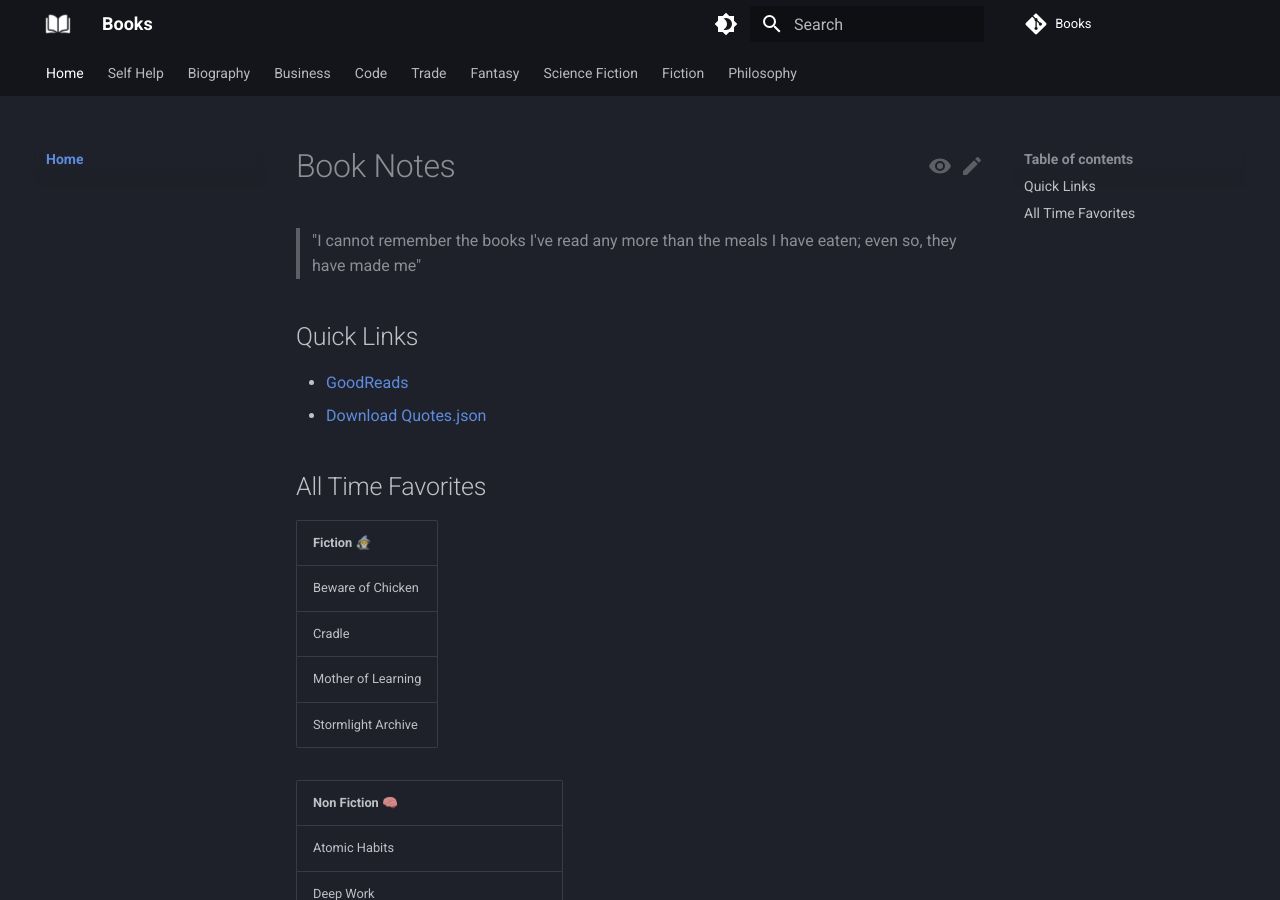
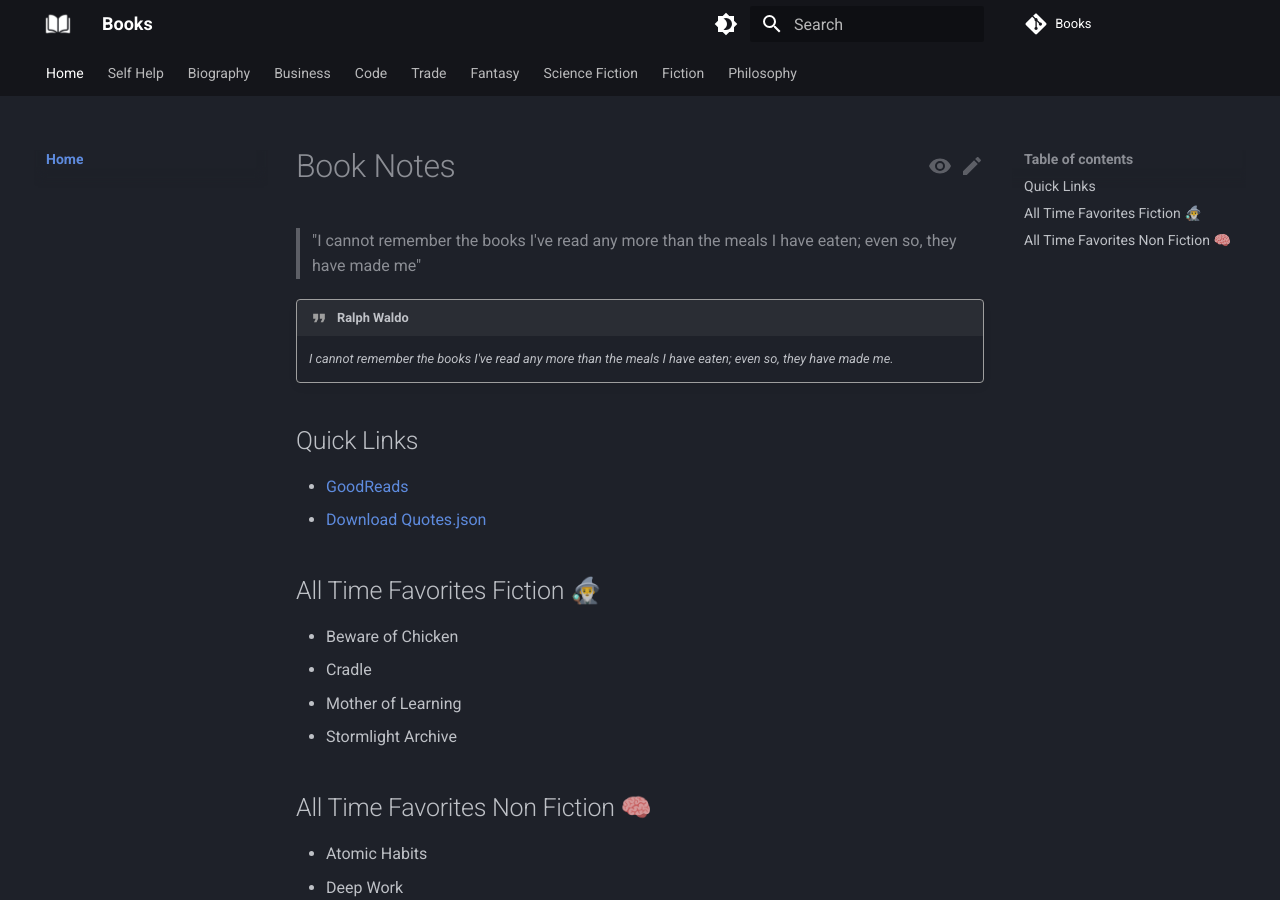
Before and after one commit to vivekkpatel/Books, an MkDocs documentation site: the page built from docs/index.md, in a window 1280 px wide and 900 px high. Built offline with MkDocs 1.6.1 and Material for MkDocs 9.7.7, drawn with Linux system fonts in a browser that asks for light colours; comment, search, counter and statistics services are not loaded.

Commit message:
Trying new quote formate added

```diff
--- a/docs/index.md
+++ b/docs/index.md
@@ -1,29 +1,29 @@
 # Book Notes
 > "I cannot remember the books I've read any more than the meals I have eaten; even so, they have made me"
+
+!!! quote "Ralph Waldo"
+    *I cannot remember the books I've read any more than the meals I have eaten; even so, they have made me.*
 
 ## Quick Links
 - [GoodReads](https://www.goodreads.com/user/show/65939805-vivek-patel)
 - [Download Quotes.json](Quotes.json)
 
-## All Time Favorites
-| Fiction 🧙‍♂️|
-|----------|
-| Beware of Chicken |
-| Cradle |
-| Mother of Learning |
-| Stormlight Archive |
+## All Time Favorites Fiction 🧙‍♂️
+- Beware of Chicken
+- Cradle
+- Mother of Learning
+- Stormlight Archive
 
-| Non Fiction 🧠|
-|----------|
-| Atomic Habits |
-| Deep Work |
-| How Legendary Traders Made Millions |
-| How to Win Friends and Influence People |
-| Never Split the Difference |
-| Show Your Work! |
-| The Almanack of Naval Ravikant |
-| The Perfect Speculator |
-| The Psychology of Money |
-| Think & Trade Like a Champion |
-| Trade Like a Stock Market Wizard |
-| Zurich Axioms |
+## All Time Favorites Non Fiction 🧠
+- Atomic Habits
+- Deep Work
+- How Legendary Traders Made Millions
+- How to Win Friends and Influence People
+- Never Split the Difference
+- Show Your Work!
+- The Almanack of Naval Ravikant
+- The Perfect Speculator
+- The Psychology of Money
+- Think & Trade Like a Champion
+- Trade Like a Stock Market Wizard
+- Zurich Axioms
```
